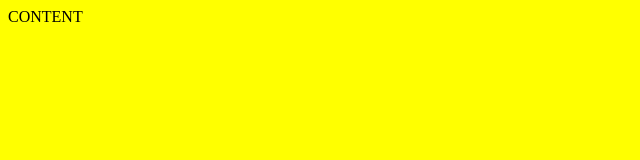
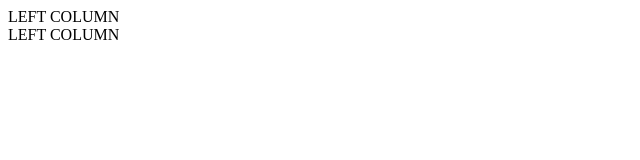
Before and after one commit to domsau-dev/sign-up, a plain HTML site: page index.html in a window 1280 px wide. Shown: the whole page, without its empty margins (0-640 px from the left). Drawn offline with Linux system fonts and the light colour scheme.

Commit message:
initial columns

```diff
--- a/css/main.css
+++ b/css/main.css
@@ -1,3 +1,12 @@
 body {
-    background-color: yellow;
 }
+
+main {
+    display: inline-block;
+    width: 800px;
+
+}
+
+div {
+
+}
--- a/index.html
+++ b/index.html
@@ -8,6 +8,13 @@
     <link rel="stylesheet" href="./css/main.css">
 </head>
 <body>
-    CONTENT
+    <main>
+        <div>
+            LEFT COLUMN
+        </div>
+        <div>
+            LEFT COLUMN
+        </div>
+    </main>
 </body>
 </html>
```
